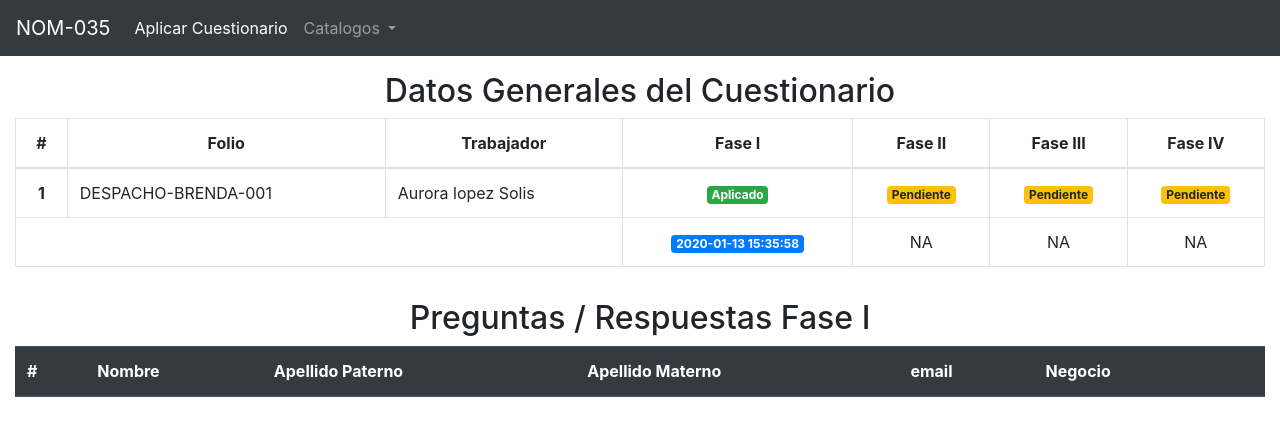
After one commit to rvaldez20/prototipo-c035, a PHP site: page /consultarCuestionario.php in a window 1280 px wide. The commit adds this page. Shown: the top 436 px of the page. Run offline with PHP 8.4, Linux system fonts and the light colour scheme; data that the repository does not hold is empty.

Commit message:
Se agrega funcionalidad al index que muestra los cuestionarios aplicados

```diff
--- /dev/null
+++ b/consultarCuestionario.php
@@ -0,0 +1,118 @@
+<?php
+
+   // include_once 'config.php';
+   include_once 'header.php';
+
+   // requerimos la conexión a la base de datos
+   require "config.php";
+
+   // hacemos una consulta para traer los datos de la DB
+   $queryResult = $pdo->query("SELECT trabajadores.id, trabajadores.nombre, trabajadores.apellidop, trabajadores.apellidom, trabajadores.rfc, trabajadores.curp, trabajadores.email, negocios.razonsocial FROM trabajadores, negocios WHERE trabajadores.negocioId=negocios.id ORDER BY trabajadores.negocioId,  trabajadores.nombre");
+
+   // hacemos una consulta para traer los datos de la DB
+   //$queryResult = $pdo->query("SELECT * FROM trabajadores");
+
+   // while($row = $queryResult->fetch(PDO::FETCH_ASSOC)) {
+   //    var_dump($row);
+   //    echo "<br><br>";
+   // }
+
+?>
+
+
+   <!-- cuerpo body -->
+   <div class="container-fluid">
+      <div class="row">
+         <div class="col-md-12">
+            <h2 class="mt-3 text-center">Datos Generales del Cuestionario</h2>
+         </div>
+      </div>
+
+      <div class="row">
+         <div class="col-md-12">
+            <table class="table table-bordered">
+               <thead>
+                  <tr>
+                     <th scope="col" class="text-center">#</th>
+                     <th scope="col" class="text-center">Folio</th>
+                     <th scope="col" class="text-center">Trabajador</th>
+                     <th scope="col" class="text-center">Fase I</th>
+                     <th scope="col" class="text-center">Fase II</th>
+                     <th scope="col" class="text-center">Fase III</th>
+                     <th scope="col" class="text-center">Fase IV</th>
+                  </tr>
+               </thead>
+               <tbody>
+                  <tr>
+                     <th class="text-center" scope="row">1</th>
+                     <td>DESPACHO-BRENDA-001</td>
+                     <td>Aurora lopez Solis</td>
+                     <td class="text-center"><span class="badge badge-success">Aplicado</span></td>
+                     <td class="text-center"><span class="badge badge-warning">Pendiente</span></td>
+                     <td class="text-center"><span class="badge badge-warning">Pendiente</span></td>
+                     <td class="text-center"><span class="badge badge-warning">Pendiente</span></td>
+                  </tr>
+                  <tr>
+                     <td colspan="3"></td>
+                     <td class="text-center"><span class="badge badge-primary">2020-01-13 15:35:58</span></td>
+                     <td class="text-center">NA</td>
+                     <td class="text-center">NA</td>
+                     <td class="text-center">NA</td>
+                  </tr>
+               </tbody>
+            </table>
+         </div>
+      </div>
+
+      <div class="row">
+         <div class="col-md-12">
+            <h2 class="mt-3 text-center">Preguntas / Respuestas Fase I</h2>
+         </div>
+      </div>
+
+      <div class="row">
+         <div class="col-md-12">
+
+         <table class="table">
+            <thead class="thead-dark">
+               <tr>
+                  <th scope="col">#</th>
+                  <th scope="col">Nombre</th>
+                  <th scope="col">Apellido Paterno</th>
+                  <th scope="col">Apellido Materno</th>
+                  <th scope="col">email</th>
+                  <th scope="col">Negocio</th>
+                  <th scope="col"></th>
+               </tr>
+            </thead>
+            <tbody>
+
+               <?php
+                  // while($row = $queryResult->fetch(PDO::FETCH_ASSOC)) {
+                  //    echo '<tr>';
+                  //    echo '<th scope="row">' . $row['id'] . '</th>';
+                  //    echo '<td>' . $row['nombre'] . '</td>';
+                  //    echo '<td>' . $row['apellidop'] . '</td>';
+                  //    echo '<td>' . $row['apellidom'] . '</td>';
+                  //    echo '<td>' . $row['email'] . '</td>';
+                  //    echo '<td>' . $row['razonsocial'] . '</td>';
+                  //    echo '<td><a href="trabajadorUpdate.php?id='. $row['id'] .'" class="badge badge-success">Editar</a></td>';
+                  //    // echo '<td><a href="#" class="badge badge-danger">Eliminar</a></td>';
+                  //    echo '</tr>';
+                  //}
+               ?>
+
+            </tbody>
+         </table>
+
+         </div>
+      </div>
+
+   </div> <!-- Cierre container -->
+
+
+<?php
+
+   include_once './footer.php';
+
+?>
```
Also changed, not shown: cfase2.php (+37 -9 lines).
